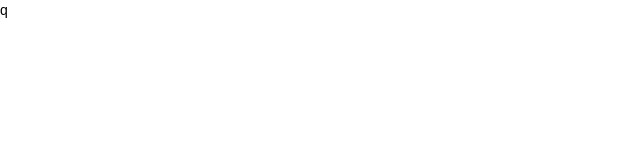
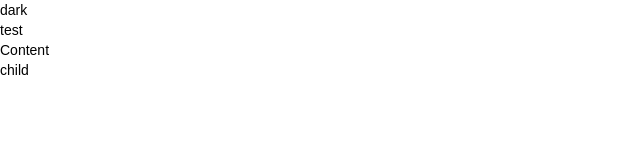
Before and after one commit to yaeSakuras/react-exp, a React (Create React App) app: page /child in a window 1280 px wide. Shown: the top 160 px of the page, without its empty margins (0-640 px from the left). Built offline with nearby package versions, Linux system fonts and the light colour scheme.

Commit message:
增加context

```diff
--- a/src/App.js
+++ b/src/App.js
@@ -2,7 +2,6 @@
 import {BrowserRouter} from "react-router-dom";
 import routes from './router';
 import RouteWithSubRoutes from './assets/js/RouteWithSubRoutes';
-
 class App extends Component {
     render() {
         return (
--- /dev/null
+++ b/src/assets/js/context.js
@@ -0,0 +1,5 @@
+import React from "react";
+
+const ThemeContext = React.createContext('light');
+
+export default ThemeContext;
--- a/src/page/child.js
+++ b/src/page/child.js
@@ -1,8 +1,40 @@
-import React,{ Component } from 'react';
+import React, {Component} from 'react';
+import ThemeContext from '../assets/js/context';
 
-class Child extends Component{
+function Test(props) {
+    return (
+        <ThemeContext.Consumer>
+            {(value) => (
+                <div>
+                    <h3>{ value }</h3>
+                    <p>test</p>
+                    <div>{props.children}</div>
+                </div>
+            )}
+        </ThemeContext.Consumer>
+    )
+}
+
+class Content extends Component {
     render() {
-        return (<div>q</div>)
+        return (
+            <ThemeContext.Provider value="dark">
+                <Test>
+                    <h1>Content</h1>
+                    <h2>{this.props.title}</h2>
+                </Test>
+            </ThemeContext.Provider>
+        )
+    }
+}
+
+class Child extends Component {
+    static contextType = ThemeContext;
+    render() {
+        console.log(this.context);
+        return (<div>
+            <Content title="child"/>
+        </div>)
     }
 }
 
```
